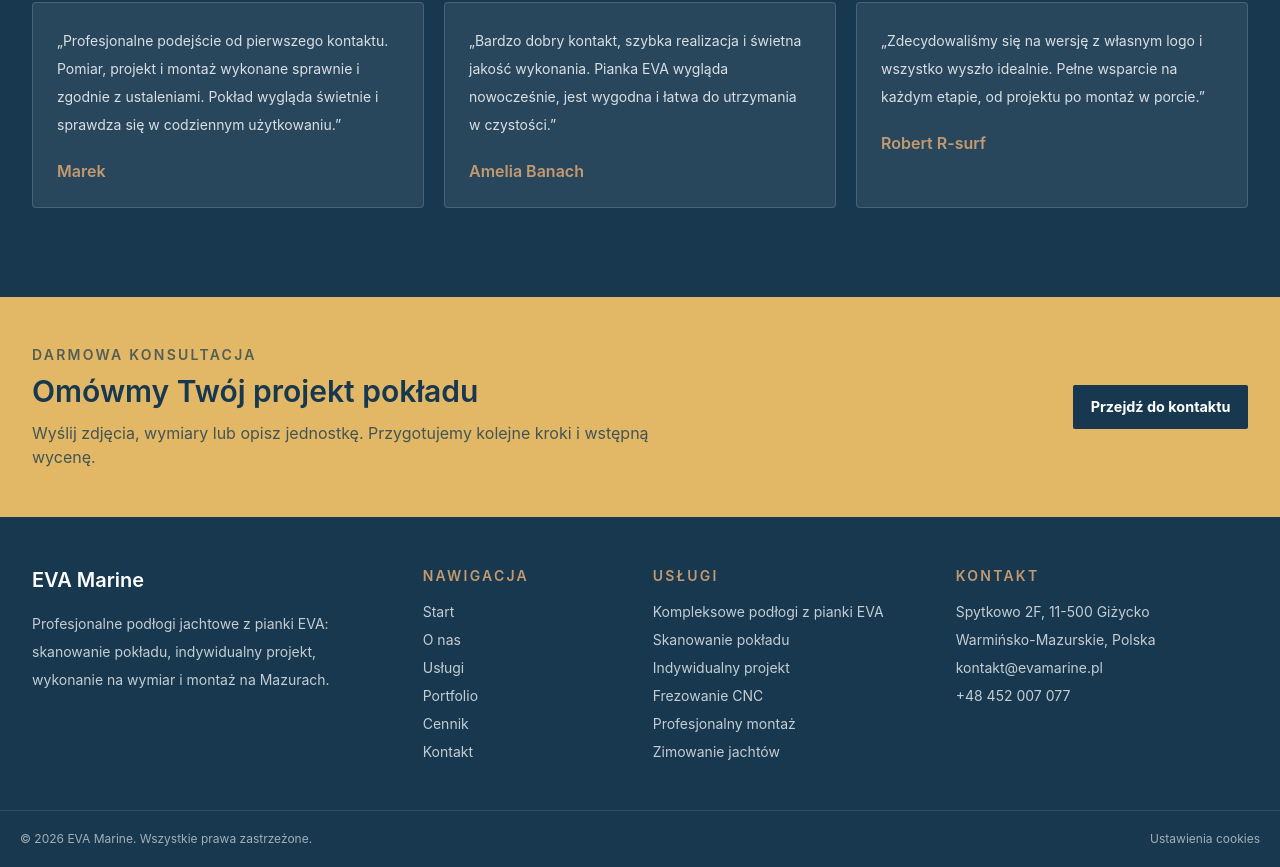
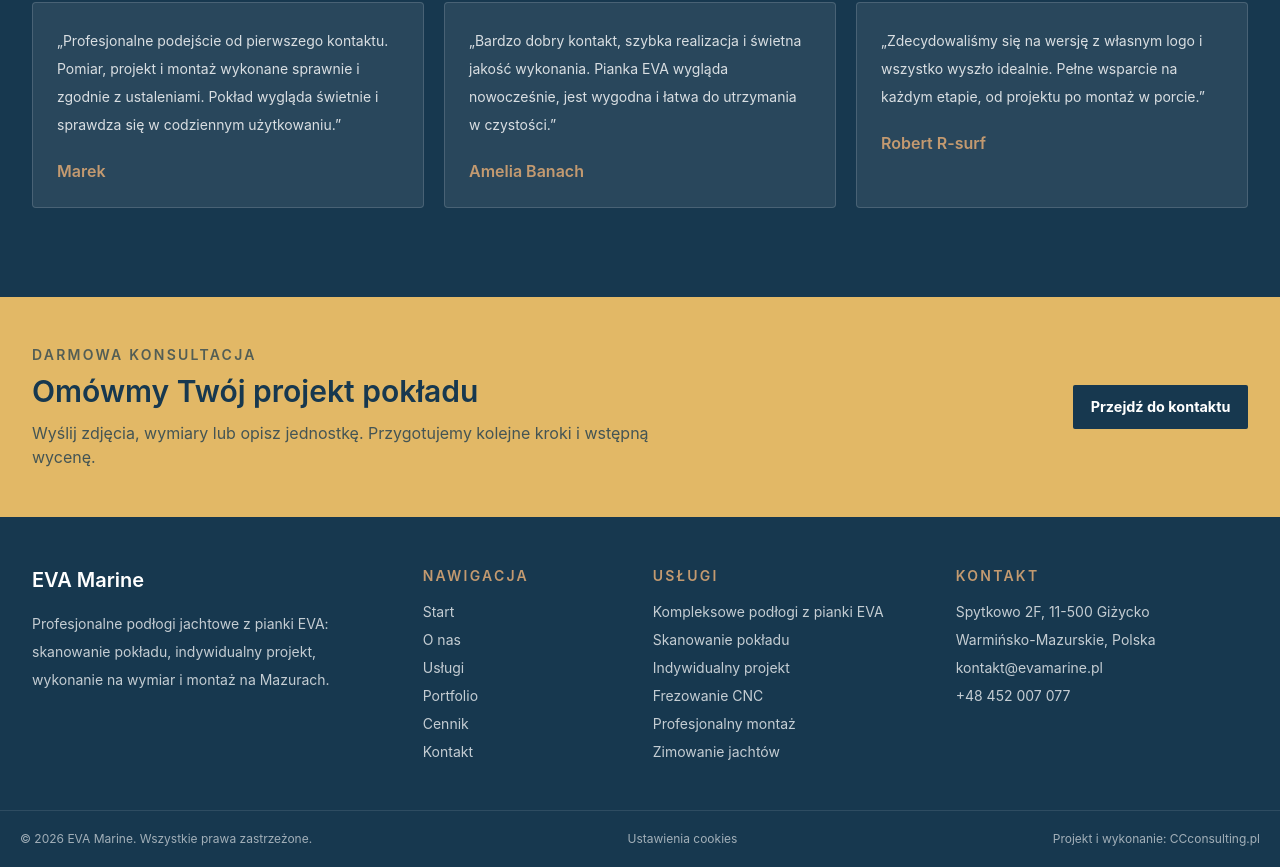
Before and after one commit to czerwinskicez/evamarine, a Next.js app: page / in a window 1280 px wide. Shown: the part 3535-4402 px from the top of the page. Built offline with nearby package versions, Linux system fonts and the light colour scheme; no server answers.

Commit message:
stopka update

```diff
--- a/app/components/Footer.tsx
+++ b/app/components/Footer.tsx
@@ -65,6 +65,15 @@ export function Footer() {
         <div className="mx-auto flex max-w-7xl flex-col items-center justify-between gap-3 text-center text-xs text-white/60 sm:flex-row sm:text-left">
           <p>© {new Date().getFullYear()} EVA Marine. Wszystkie prawa zastrzeżone.</p>
           <CookieSettingsLink />
+          <p>
+            Projekt i wykonanie:{" "}
+            <a
+              href="https://ccconsulting.pl/?utm_source=evamarine.pl&utm_medium=referral&utm_campaign=footer_credit"
+              className="underline underline-offset-4 hover:text-white"
+            >
+              CCconsulting.pl
+            </a>
+          </p>
         </div>
       </div>
     </footer>
```
